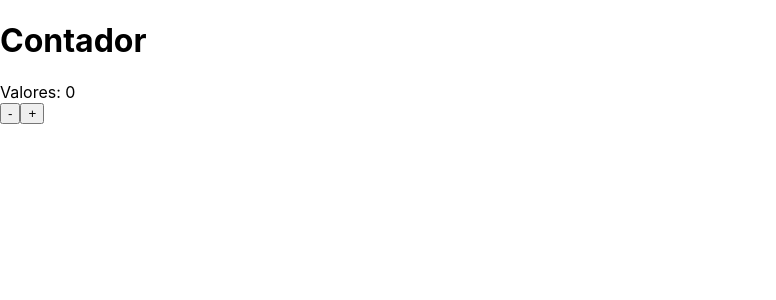
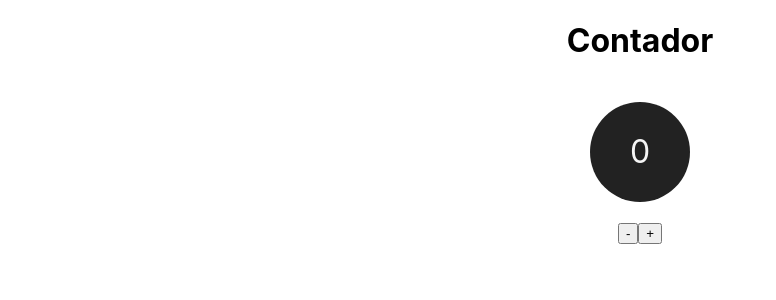
Before and after one commit to David-Pires/react-nextjs-counter, a Next.js app: page /contador in a window 1280 px wide. Shown: the top 300 px of the page, without its empty margins (0-776 px from the left). Built offline with nearby package versions, Linux system fonts and the light colour scheme.

Commit message:
test of styling

```diff
--- /dev/null
+++ b/components/ContadorDisplay.jsx
@@ -0,0 +1,19 @@
+export default function ContadorDisplay(props) {
+  return (
+    <div style={{
+      display: "flex",
+      justifyContent: "center",
+      alignItems: "center",
+      height: "100px",
+      width: "100px",
+      borderRadius: "50px",
+      backgroundColor: "#222",
+      color: "whitesmoke",
+      fontSize: "2rem",
+      margin: "20px"
+
+    }}>
+      {props.numero}
+    </div>
+  )
+}
--- a/pages/contador.jsx
+++ b/pages/contador.jsx
@@ -1,4 +1,5 @@
 import { useState } from "react";
+import ContadorDisplay from '../components/ContadorDisplay';
 
 export default function contador() {
   const [numero, setNumero] = useState(0);
@@ -13,12 +14,20 @@ export default function contador() {
   }
 
   return (
-    <div>
+    <div style={{
+      display: "flex",
+      flexDirection: "column",
+      justifyContent: "center",
+      alignItems: "center",
+    }}>
       <h1>Contador</h1>
-      <div>Valores: {numero}</div>
+      <ContadorDisplay numero={numero} />
+
+      <div>
       <button onClick={decrement}>-</button>
       {/*This is another exemple*/}
       <button onClick={() => setNumero(numero++)}>+</button>
+      </div>
     </div>
   );
 }
```
